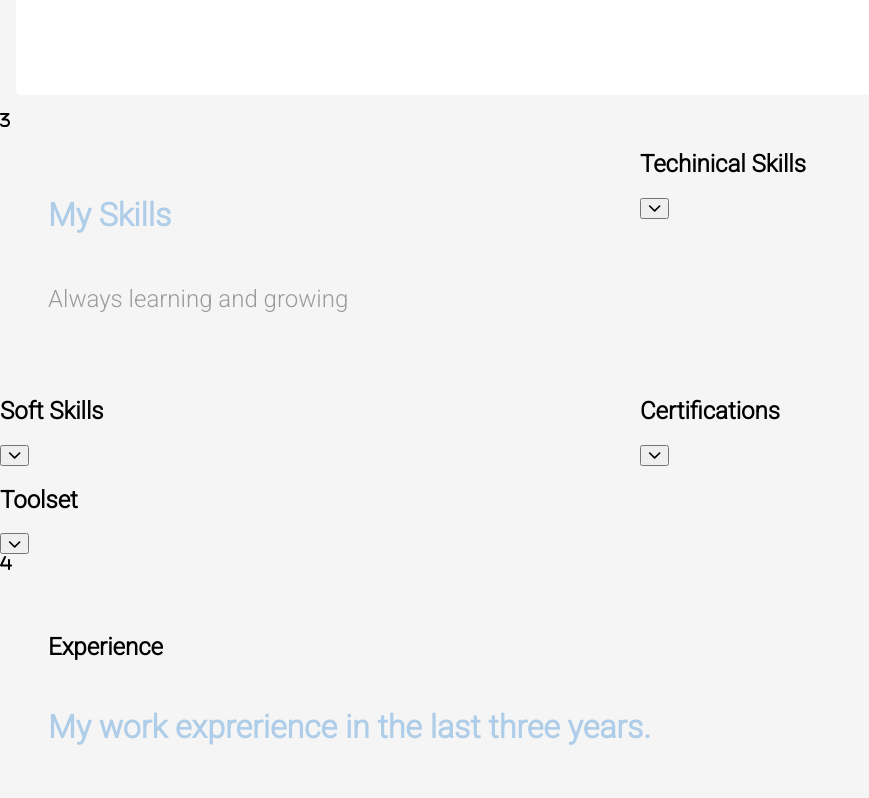
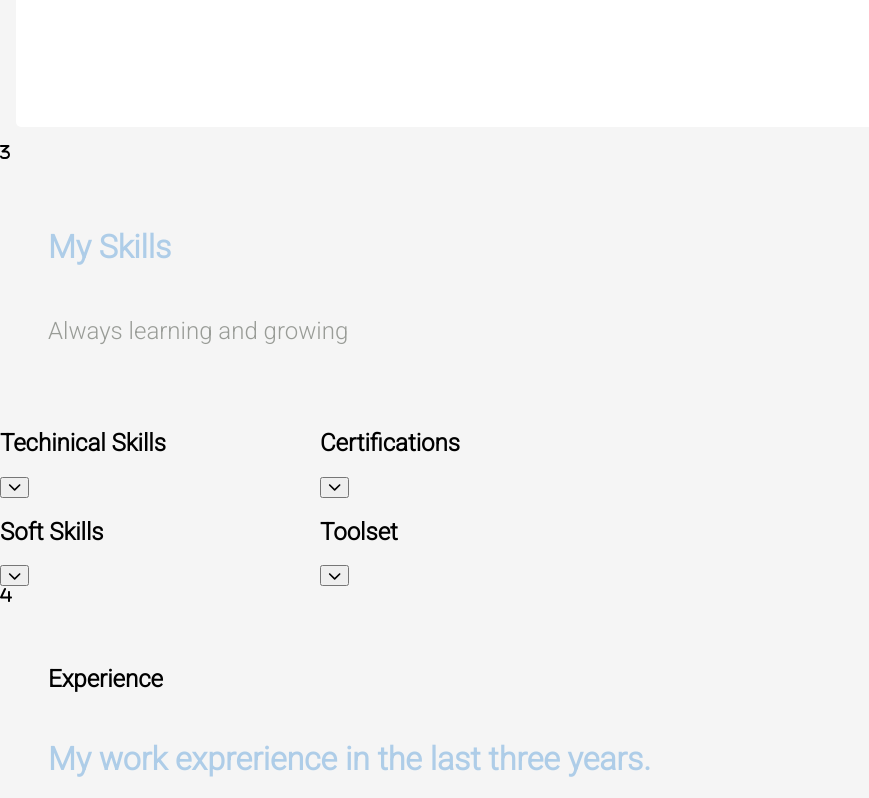
Before and after one commit to MNRSkills/single-page-portfolio, a React (Vite) app: page / in a window 1280 px wide. Shown: the part 1700-2498 px from the top of the page, without its empty margins (0-869 px from the left). Built offline with nearby package versions, Linux system fonts and the light colour scheme.

Commit message:
clicking to download resume

```diff
--- a/src/Components/Scroll/intro.jsx
+++ b/src/Components/Scroll/intro.jsx
@@ -8,7 +8,19 @@ import { Logo } from "../styled /StyledNav";
 
 const Intro = ({ count }) => {
   const handleResume = () => {
-    console.log("THIS IS A CLIk");
+    // const URL =
+    //   "https://drive.google.com/uc?export=download&id=12KT4TUz-H5L4K6u9h_YgxrNBveTlGaJ09Vj3owpHIew";
+    const URL =
+      "../../../public/resume/Mack Ramirez Resume Updated 9.12.23.pdf";
+    // const link = document.createElement("a");
+    // const file = URL;
+    // link.href = URL;
+    // link.setAttribute("download", file);
+    // // link.download = "Resume.pdf";
+    // document.body.appendChild(link);
+    // link.click();
+    // link.remove();
+    console.log("hello");
   };
   return (
     <HeaderStyled>
@@ -23,8 +35,7 @@ const Intro = ({ count }) => {
         for technology.
       </p>
 
-      {/* <button onClick={() => handleResume()}> Download my CV</button> */}
-
+      <button onClick={handleResume}> Download my CV</button>
 
       {821 > count ? <Logo /> : null}
     </HeaderStyled>
--- a/src/Components/Scroll/skills.jsx
+++ b/src/Components/Scroll/skills.jsx
@@ -4,6 +4,8 @@ import { faChevronDown, faChevronUp } from "@fortawesome/free-solid-svg-icons";
 import {
   SkillCoStyled,
   SkillsStyled,
+  SkillsStyledTwo,
+  SkillsCard,
   SkillList,
 } from "../styled /StyledSkills";
 import { HeaderStyled } from "../styled /StyledMain";
@@ -52,13 +54,13 @@ const Skills = () => {
   }, [techDropDown, softDropDown, certDropDown, toolDropDown]);
 
   return (
-    <SkillCoStyled >
+    <SkillCoStyled>
       <HeaderStyled>
         <h2>My Skills</h2>
         <p>Always learning and growing</p>
       </HeaderStyled>
-
       <SkillsStyled>
+        <SkillsCard>
           <h2>Techinical Skills</h2>
           <button onClick={techToggle}>
             {techDropDown ? (
@@ -77,8 +79,8 @@ const Skills = () => {
               <li>Express</li>
             </SkillList>
           ) : null}
-      </SkillsStyled>
-      <SkillsStyled>
+        </SkillsCard>
+        <SkillsCard>
           <h2>Soft Skills</h2>
           <button onClick={softToggle}>
             {softDropDown ? (
@@ -97,8 +99,10 @@ const Skills = () => {
               <li>Work Ethic</li>
             </SkillList>
           ) : null}
+        </SkillsCard>
       </SkillsStyled>
-      <SkillsStyled>
+      <SkillsStyledTwo>
+        <SkillsCard>
           <h2>Certifications</h2>
           <button onClick={certToggle}>
             {certDropDown ? (
@@ -115,8 +119,8 @@ const Skills = () => {
               <li>Bottega Full Stack Coding Bootcamp</li>
             </SkillList>
           ) : null}
-      </SkillsStyled>
-      <SkillsStyled>
+        </SkillsCard>
+        <SkillsCard>
           <h2>Toolset</h2>
           <button onClick={toolToggle}>
             {toolDropDown ? (
@@ -135,7 +139,8 @@ const Skills = () => {
               <li>Zoom</li>
             </SkillList>
           ) : null}
-      </SkillsStyled>
+        </SkillsCard>
+      </SkillsStyledTwo>
     </SkillCoStyled>
   );
 };
--- a/src/Components/styled /StyledMain.jsx
+++ b/src/Components/styled /StyledMain.jsx
@@ -1,6 +1,7 @@
 import styled from "styled-components";
 
 export const HeaderStyled = styled.div`
+  grid-column: first-col/end-col;
   display: flex;
   flex-direction: column;
   justify-content: space-between;
@@ -33,10 +34,20 @@ export const HeaderStyled = styled.div`
   button {
     max-width: 75%;
     font-size: 1.5rem;
-    color: #999c97;
+    color: #aecde8;
     background-color: #fff;
     border: 1px solid #999c97;
-    border-radius: 5px;
+    border-radius: 50px;
+    cursor: pointer;
+    transition: transform 0.2s ease-in-out;
+    :hover {
+      background-color: #999c97;
+      color: #fff;
+    }
+    :active {
+      transform: scale(0.9);
+    }
+
     @media (max-width: 768px) {
       font-size: 1rem;
       max-width: 80%;
--- a/src/Components/styled /StyledSkills.jsx
+++ b/src/Components/styled /StyledSkills.jsx
@@ -2,15 +2,24 @@ import styled from "styled-components";
 
 export const SkillCoStyled = styled.div`
   display: grid;
-  grid-template-columns: 1fr 1fr;
-  grid-template-rows": 1fr 1fr;
+  grid-template-columns: [first-col] 1fr [efirst-col second-col] 1fr [esecond-col third-col] 1fr [ethird-co fourth-col] 1fr[ end-col ] ;
+  grid-template-rows": [first-row] 1fr [efirst-row second-row] 1fr [esecond-row third-row] 1fr [ethird-row fourth-row] 1fr [end-row];
   color: #fff;
   padding: 0.5rem 1rem;
   margin: 2rem;
+  grid-template-areas: 'header header header header' 'card-one card-one' 'card-two card-two' 'card-three card-three' 'card-four card-four';
 `;
 
 export const SkillsStyled = styled.div`
-  grid-column: 1 / 3;
+  grid-column: first-col/span-2;
+  grid-row: span-2;
+`;
+
+export const SkillsStyledTwo = styled.div`
+  grid-column: third-col/span-2;
+`;
+
+export const SkillsCard = styled.div`
   border: 1px solid #fff;
   border-radius: 5px;
   margin: 2rem;
```
Also changed, not shown: 2 other files (tests, documents, lock files or other folders). Lines whose indentation alone changed are shown as unchanged.
